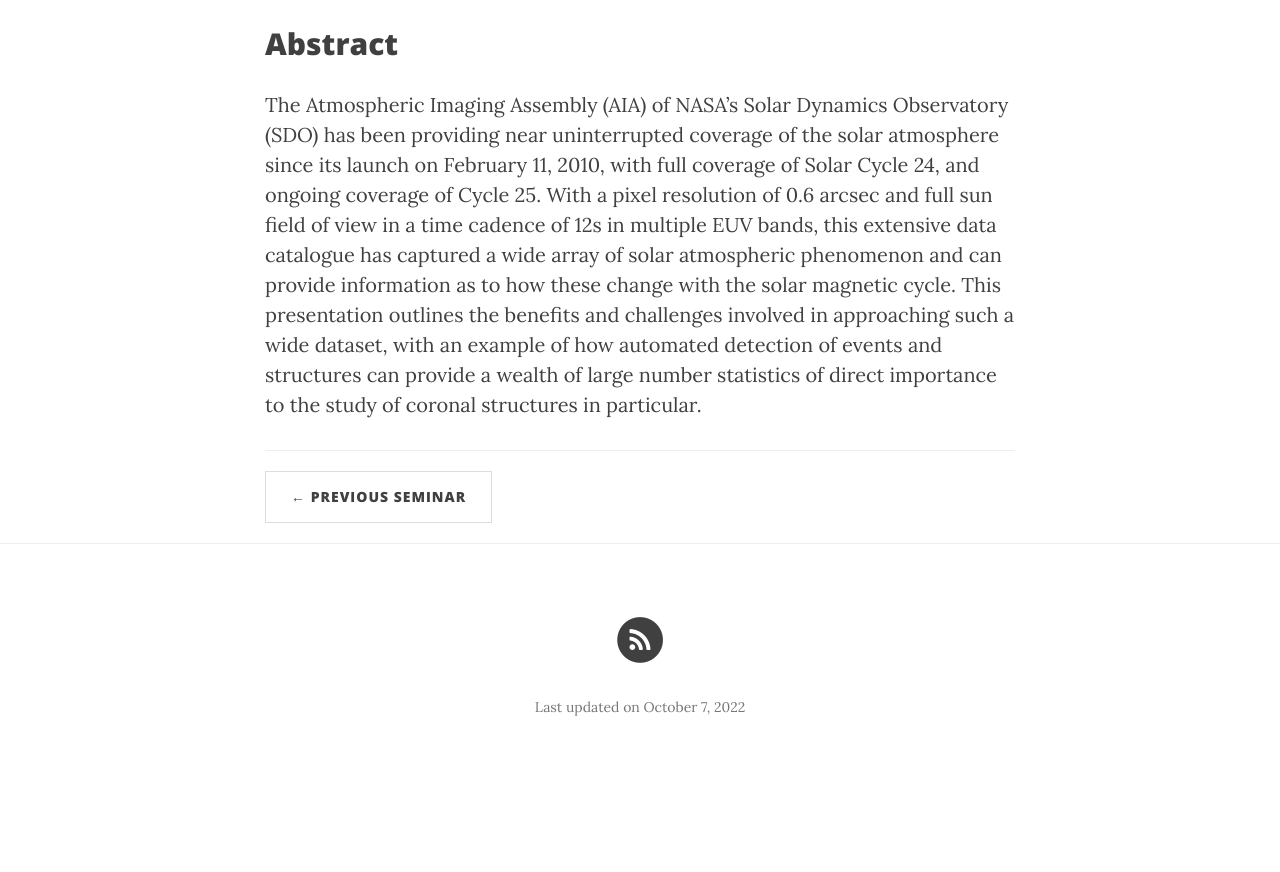
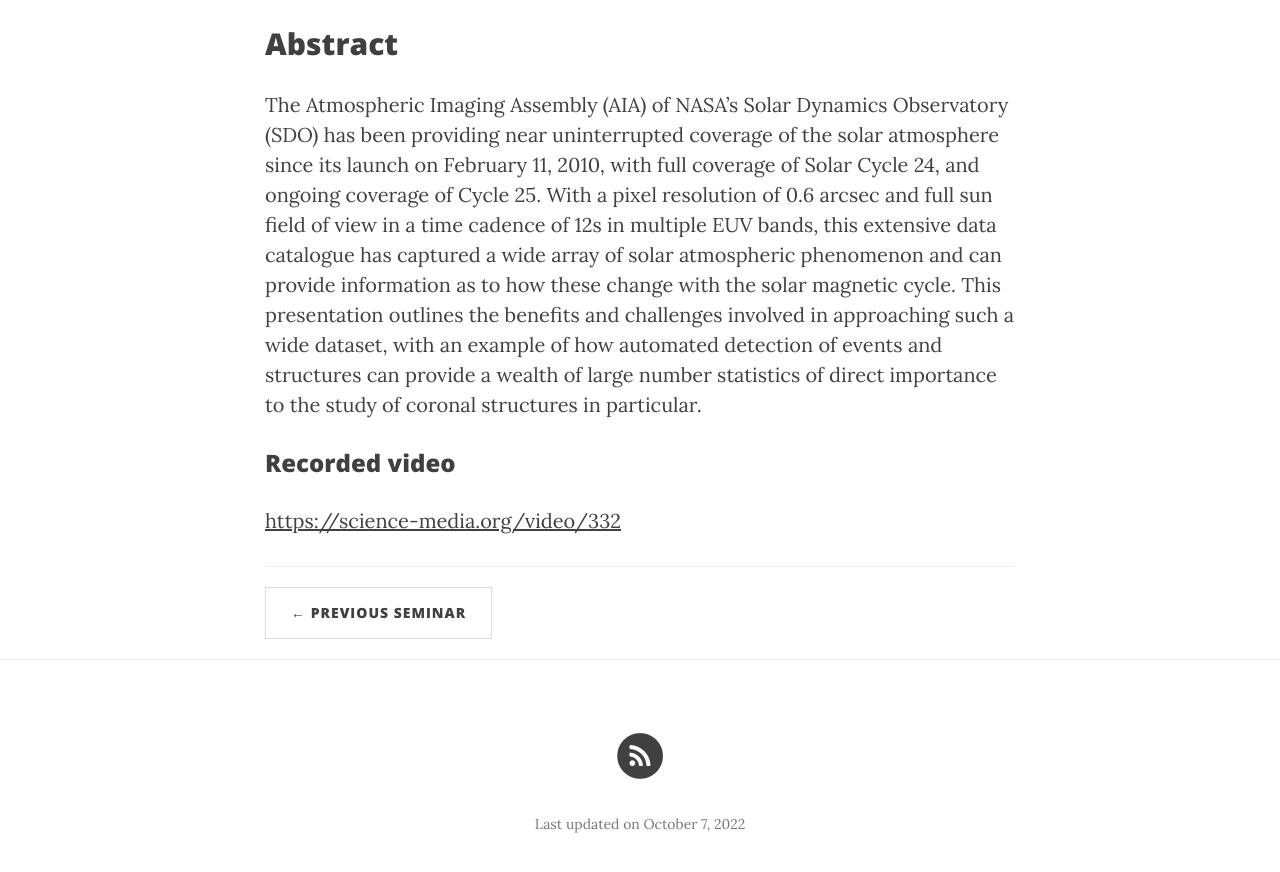
Before and after one commit to ITA-Solar/espos, a Jekyll site: the page built from _posts/2022-10-06-Gass.md, in a window 1280 px wide and 900 px high, scrolled down 656 px. Shown: the top 872 px of the window. Built offline with Jekyll 4.4.1, drawn with Linux system fonts in a browser that asks for light colours; nearby versions of some CDN libraries; before the commit the page ends 1439 px from its top, so only the background shows below that.

Commit message:
Update 2022-10-06-Gass.md

```diff
--- a/_posts/2022-10-06-Gass.md
+++ b/_posts/2022-10-06-Gass.md
@@ -10,3 +10,7 @@
 
 ## Abstract
 The Atmospheric Imaging Assembly (AIA) of NASA’s Solar Dynamics Observatory (SDO) has been providing near uninterrupted coverage of the solar atmosphere since its launch on February 11, 2010, with full coverage of Solar Cycle 24, and ongoing coverage of Cycle 25. With a pixel resolution of 0.6 arcsec and full sun field of view in a time cadence of 12s in multiple EUV bands, this extensive data catalogue has captured a wide array of solar atmospheric phenomenon and can provide information as to how these change with the solar magnetic cycle. This presentation outlines the benefits and challenges involved in approaching such a wide dataset, with an example of how automated detection of events and structures can provide a wealth of large number statistics of direct importance to the study of coronal structures in particular.
+
+### Recorded video
+
+[https://science-media.org/video/332](https://science-media.org/video/332)
```
